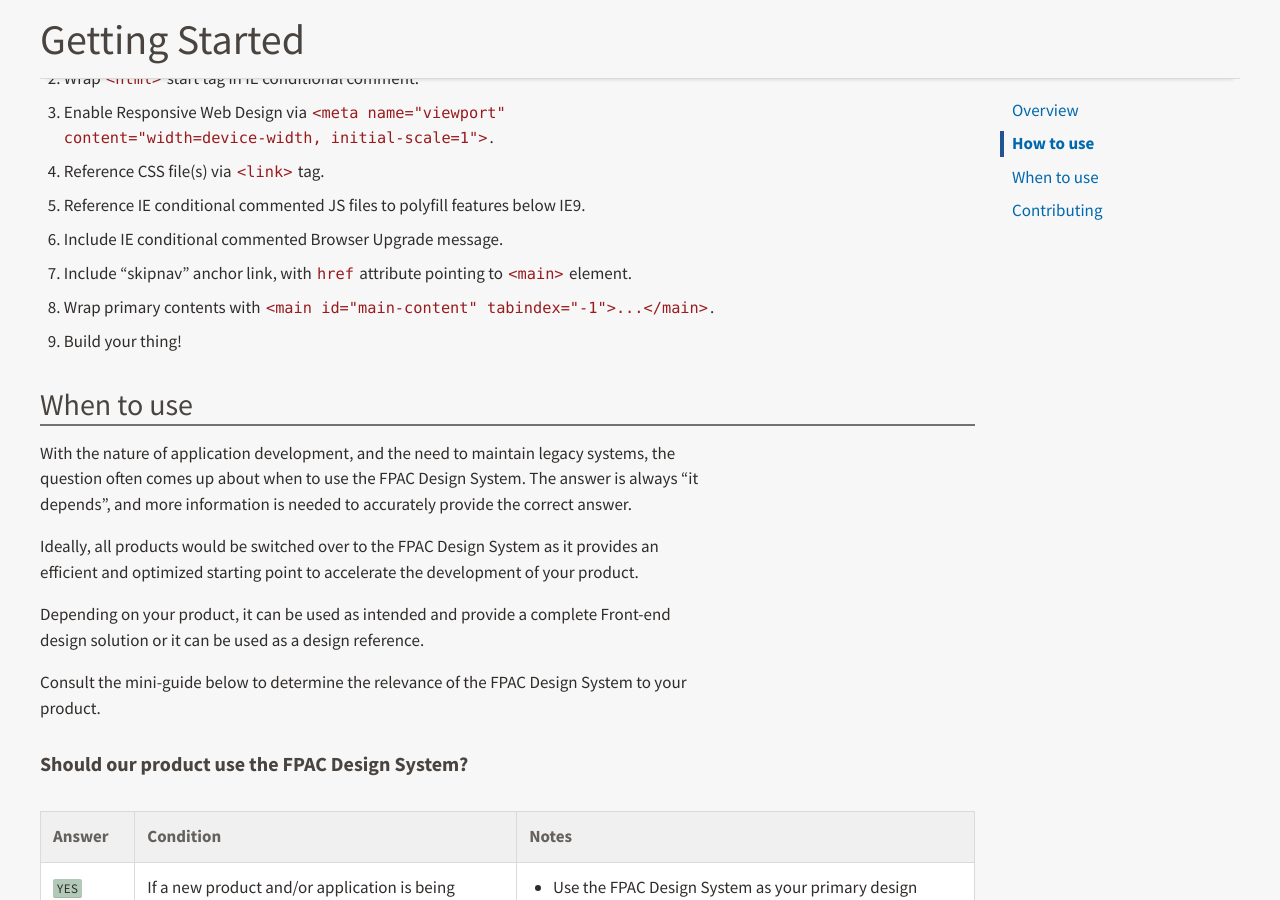
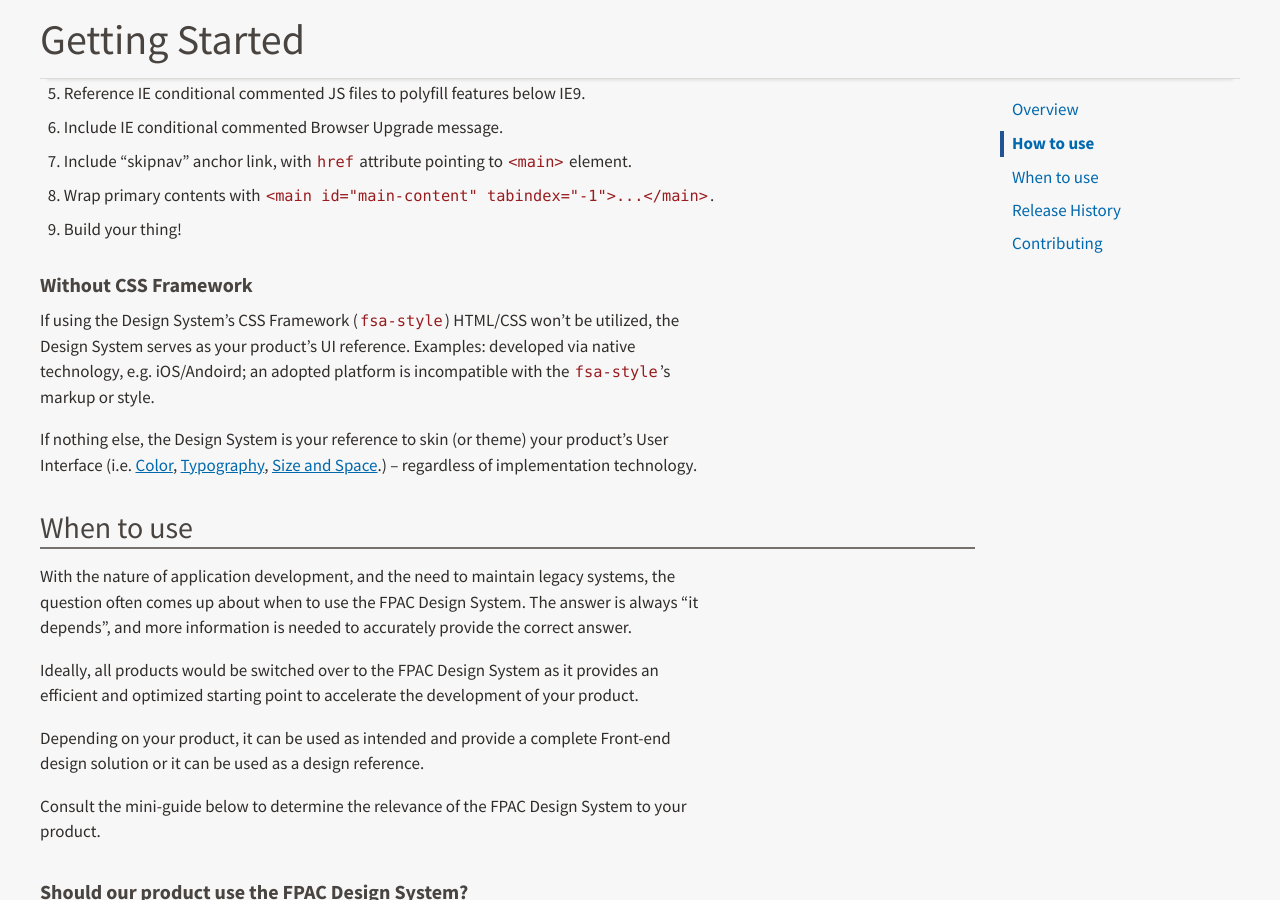
Before and after one commit to USDA-FSA/fsa-design-system, a Jekyll site: the page built from getting-started/index.md, in a window 1280 px wide and 900 px high, scrolled down 3162 px. Built offline with Jekyll 4.4.1, drawn with Linux system fonts in a browser that asks for light colours; some of the changed text lies outside the part shown.

Commit message:
Restructuring "Getting Started" [amends #310, references #233]

```diff
--- a/getting-started/index.md
+++ b/getting-started/index.md
@@ -11,21 +11,19 @@
 
 It was created and maintained within FPAC's ISSDOB/FBCSS division, and is heavily influenced by the [Draft U.S. Web Design System](https://standards.usa.gov/) created and maintained by the wonderful folks at [18F](https://18f.gsa.gov/).
 
-### Release History
-
-Details about each release's significant updates and compatibility changes are available in our [release history](https://github.com/USDA-FSA/fsa-style/releases).
-
 <!-- ID below enables backwards-compatibility to legacy anchoring -->
 <div id="installing-or-downloading"></div>
 
 ## How to use
 
-Two options are available for usage of fsa-style HTML, CSS, Images, and Web Fonts:
+### Using CSS Framework
+
+Two options are available for usage of `fsa-style`'s HTML, CSS, Images, and Web Fonts:
 
 * **[NPM Install](#install-using-npm)**
 * **[Download ZIP](#download-zip)**
 
-### Install using NPM
+#### Install using NPM
 
 If you have `node` installed on your machine, you can use npm to install the Standards. Add `fsa-style`
 to your project’s `package.json` as a dependency:
@@ -70,24 +68,24 @@
 
 Lastly, refer to [Using the Boilerplate](#using-the-boilerplate) for basic guidance on HTML structure.
 
-### Download ZIP
+#### Download ZIP
 
 If you don't have Node or the ability to incorporate source files into a build process (Grunt, Gulp, etc), follow these steps to manually use the Design Sytem's CSS Framework, `fsa-style`.
 
 Download the latest assets **[fsa-style-{{ site.fsa-style_version }}.zip](https://github.com/usda-fsa/fsa-style/releases/download/{{ site.fsa-style_version }}/fsa-style-{{ site.fsa-style_version }}.zip)**
 
-#### 1. Visual Index
+##### 1. Visual Index
 
 `index.html` is a Visual Index of this CSS Framework's Visual Language, including basic HTML elements expressed in that style. Also referred to as the "Kitchen Sink" of `fsa-style`, it is viewable as single HTML page at **[http://usda-fsa.github.io/fsa-style/index.html](http://usda-fsa.github.io/fsa-style/index.html)**.
 
-#### 2. Boilerplate
+##### 2. Boilerplate
 
 `boilerplate.html` provides a non-designed starting point. It serves as general guidance for the HTML structure most typically required of an FPAC digital product.
 
 Viewable at
 **[http://usda-fsa.github.io/fsa-style/boilerplate.html](http://usda-fsa.github.io/fsa-style/boilerplate.html)**.
 
-#### 3. Manually adding to your project
+##### 3. Manually adding to your project
 
 Add the downloaded ZIP's assets to a relevant place in your code base — likely a directory where you keep third-party libraries:
 
@@ -108,7 +106,7 @@
 
 Refer to [Using the Boilerplate](#using-the-boilerplate) for further steps.
 
-### Using the Boilerplate
+#### Using the Boilerplate
 
 **[boilerplate.html](http://usda-fsa.github.io/fsa-style/boilerplate.html)**
 
@@ -137,6 +135,12 @@
 * [EPS](link/to/FSA-Style--EPS.zip)
 * [Visio](link/to/FSA-Style--Sketch.zip) -->
 
+### Without CSS Framework
+
+If using the Design System's CSS Framework (`fsa-style`) HTML/CSS won't be utilized, the Design System serves as your product's UI reference. Examples: developed via native technology, e.g. iOS/Andoird; an adopted platform is incompatible with the `fsa-style`'s markup or style.
+
+If nothing else, the Design System is your reference to skin (or theme) your product's User Interface (i.e. [Color]({{ site.baseurl }}visual-style/color/), [Typography]({{ site.baseurl }}visual-style/typography/), [Size and Space]({{ site.baseurl }}visual-style/size-and-space/).) -- regardless of implementation technology.
+
 ## When to use
 
 With the nature of application development, and the need to maintain legacy systems, the question often comes up about when to use the FPAC Design System. The answer is always "it depends", and more information is needed to accurately provide the correct answer.
@@ -147,9 +151,12 @@
 
 Consult the mini-guide below to determine the relevance of the FPAC Design System to your product.
 
-### Should our product use the FPAC Design System?
-
 <table class="fsa-table fsa-table--responsive fsa-table--responsive-horizontal">
+  <caption>
+    <h3>
+      Should our product use the FPAC Design System?
+    </h3>
+  </caption>
   <thead>
     <tr>
       <th scope="col">Answer</th>
@@ -260,6 +267,14 @@
   </tbody>
 </table>
 
+## Release History
+
+Details about each release's significant updates and compatibility changes
+
+* Current Release notes:
+[`fsa-style@{{ site.fsa-style_version }}`](https://github.com/USDA-FSA/fsa-style/releases/tag/{{ site.fsa-style_version }})
+* All Release Notes: [`fsa-style@{{ site.fsa-style_version }} - 0.1.1`](https://github.com/USDA-FSA/fsa-style/releases)
+
 ## Contributing
 
 For complete instructions on how to contribute code, please read [CONTRIBUTING.md](https://github.com/USDA-FSA/fsa-design-system/blob/gh-pages/CONTRIBUTING.md).
```
